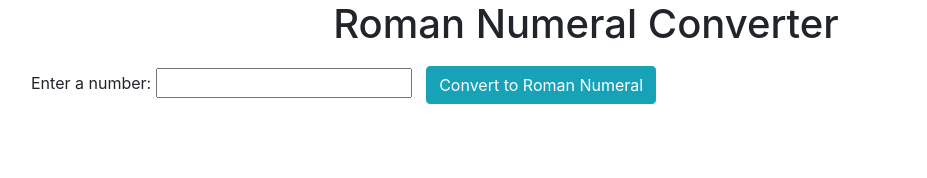
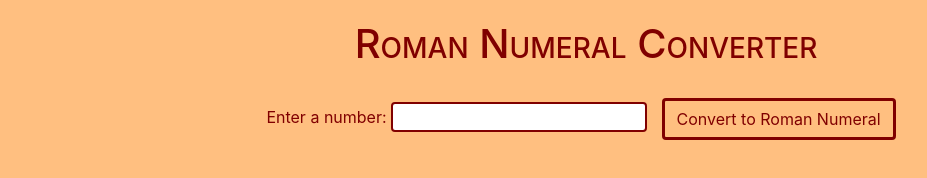
Before and after one commit to jpremmel/roman-numerals, a plain HTML site: page index.html in a window 1280 px wide. Shown: the whole page, without its empty margins (54-981 px from the left). Drawn offline with Linux system fonts and the light colour scheme.

Commit message:
Update CSS styling.

```diff
--- a/css/styles.css
+++ b/css/styles.css
@@ -1,7 +1,28 @@
+body {
+  text-align: center;
+  background-color: #ffbf80;
+  color: #800000;
+}
+
+h1 {
+  font-variant: small-caps;
+  margin: 20px;
+}
+
+#number-input {
+  border-color: #800000;
+  border-style: solid;
+  border-radius: 4px;
+}
+
 .btn {
+  color: #800000;
+  border-width: medium;
+  border-color: #800000;
   margin: 10px;
 }
 
-h1 {
-  text-align: center;
+#output {
+  font-size: 28px;
+  font:
 }
--- a/index.html
+++ b/index.html
@@ -13,7 +13,7 @@
       <form id="input">
         <label for="number-input">Enter a number:</label>
         <input type="number" id="number-input">
-        <button type="submit" class="btn btn-info">Convert to Roman Numeral</button>
+        <button type="submit" class="btn">Convert to Roman Numeral</button>
       </form>
       <div id="output"></div>
     </div>
--- a/js/scripts.js
+++ b/js/scripts.js
@@ -1,4 +1,4 @@
-//USER INTERFACE
+//FRONT-END
 $(document).ready(function() {
   $("#input").submit(function(event) {
     event.preventDefault();
@@ -13,7 +13,7 @@ $(document).ready(function() {
   });
 });
 
-//BUSINESS LOGIC
+//BACK-END
 function convertToRoman(input) {
   var ones = "";
   var tens = "";
```
Also changed, not shown: 1 other file.
